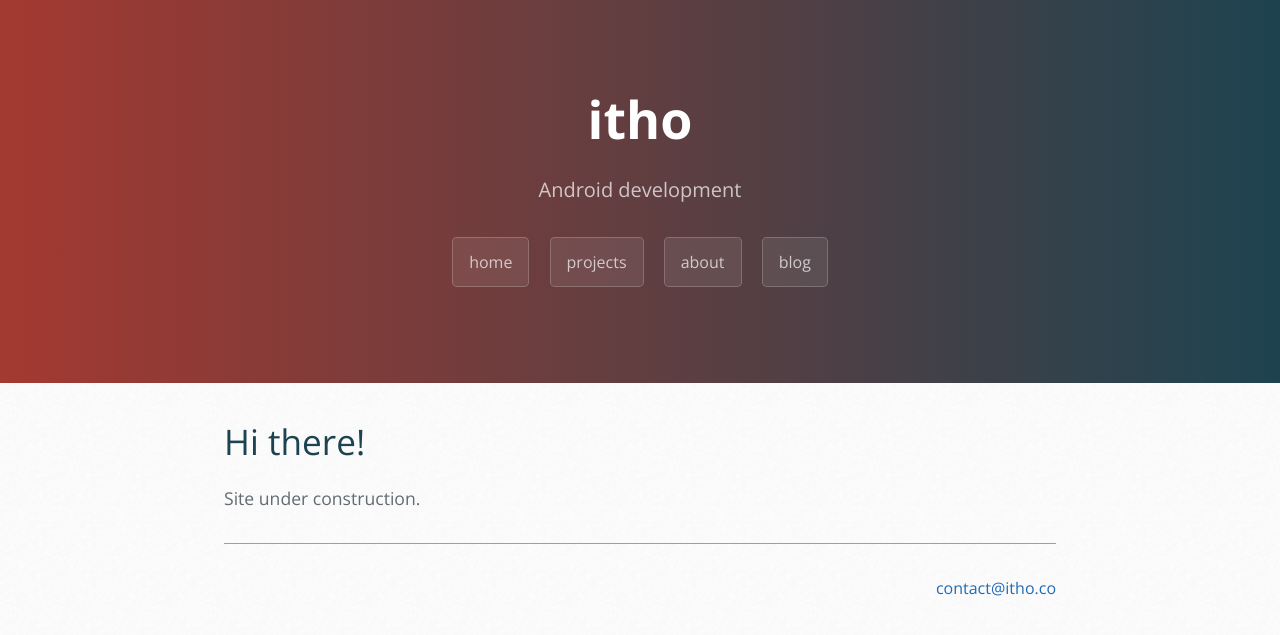
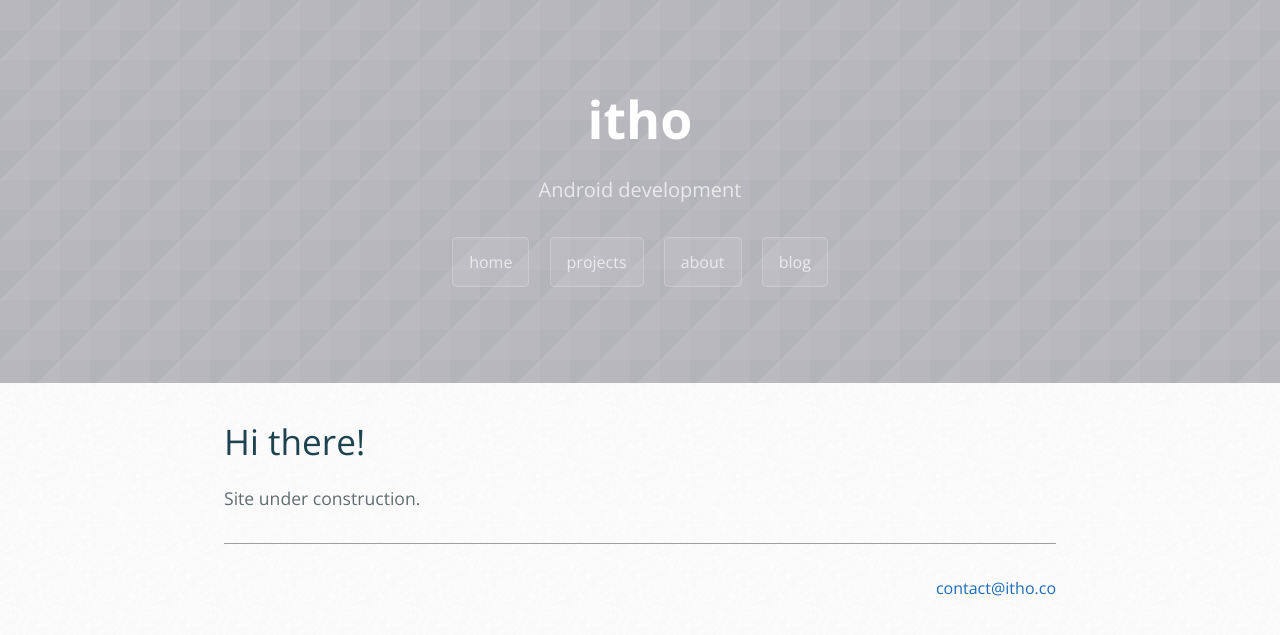
Before and after one commit to itho/itho.github.io, a Jekyll site: the page built from index.html, in a window 1280 px wide. Shown: the top 635 px of the page. Built offline with Jekyll 4.4.1, drawn with Linux system fonts in a browser that asks for light colours; some web fonts are replaced; the list of posts is cut into pages by our own code.

Commit message:
Update cayman.css

```diff
--- a/resources/css/cayman.css
+++ b/resources/css/cayman.css
@@ -58,9 +58,7 @@
   background: #1D4350; /* fallback for old browsers */
   background: -webkit-linear-gradient(to left, #1D4350 , #A43931); /* Chrome 10-25, Safari 5.1-6 */
   background: linear-gradient(to left, #1D4350 , #A43931); /* W3C, IE 10+/ Edge, Firefox 16+, Chrome 26+, Opera 12+, Safari 7+ */
-  /* theme defaut gradient
-  background-color: #159957;
-  background-image: linear-gradient(120deg, #155799, #159957); */ }
+  background-image: url(/resources/images/theme/triangular.png), linear-gradient(to left, #1D4350 , #A43931); /* W3C */ }
   @media screen and (min-width: 64em) {
     .page-header {
       padding: 5rem 6rem; } }
```
